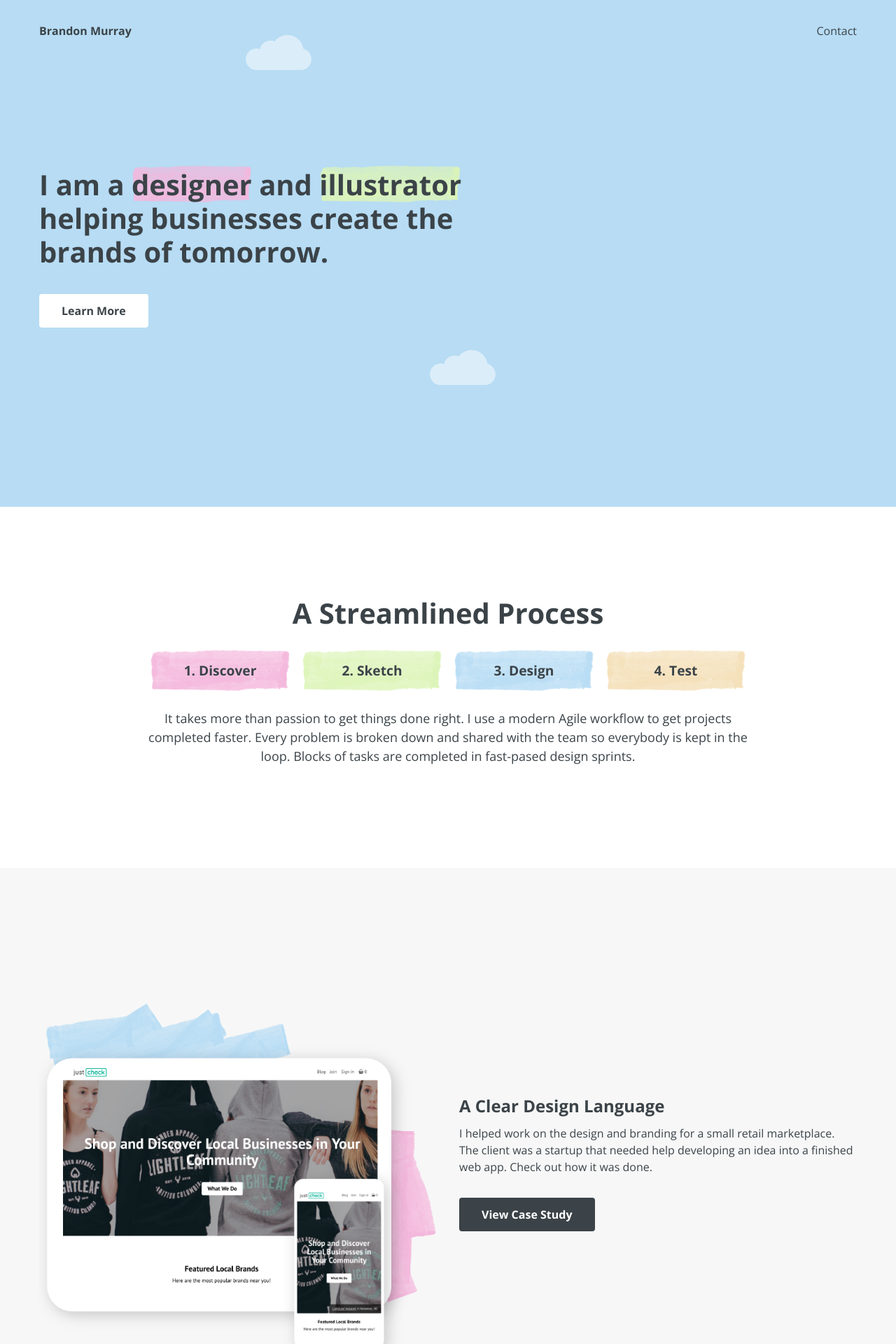
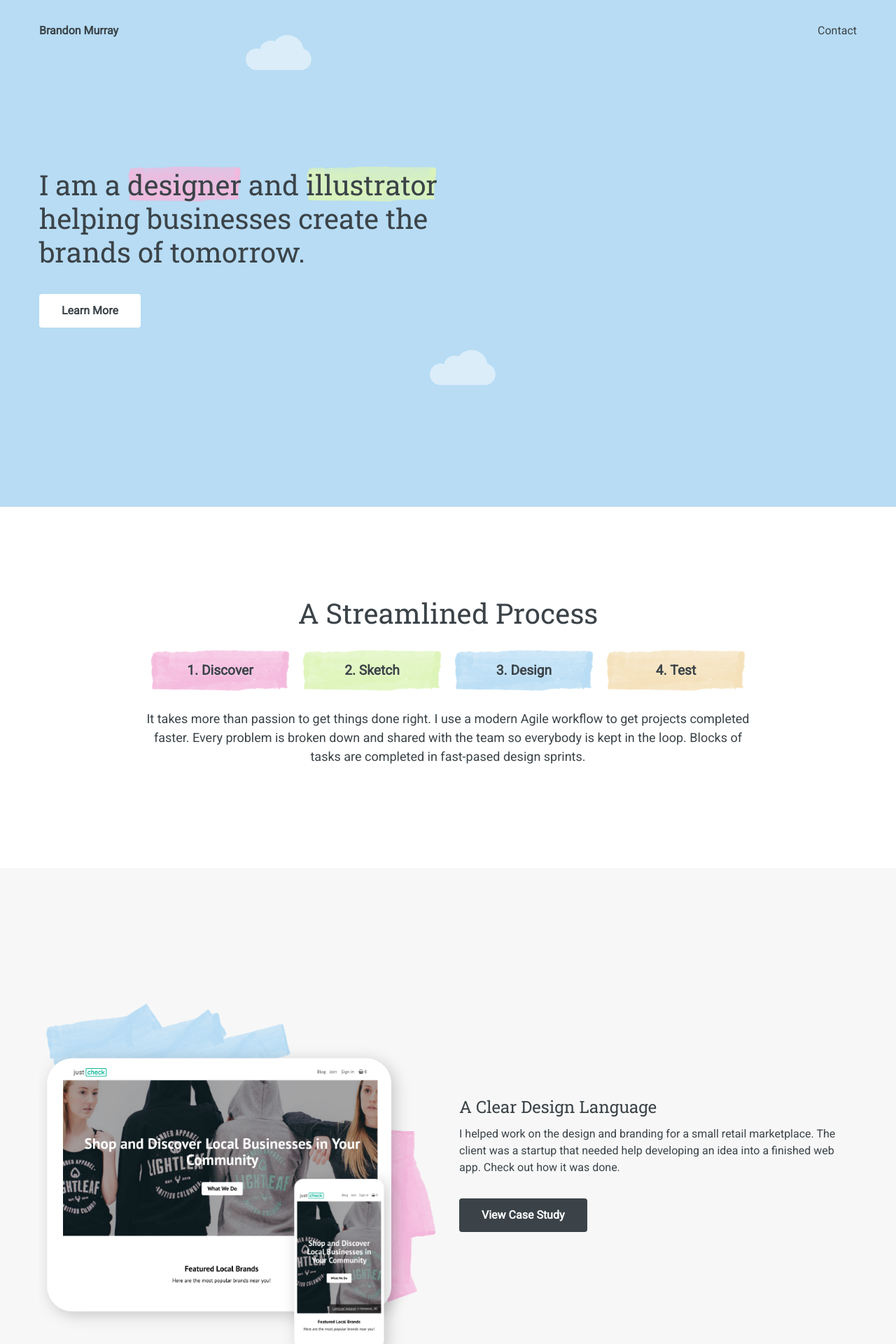
Before and after one commit to btmm/btmm.github.io, a Jekyll site: the page built from index.html, in a window 1280 px wide. Shown: the top 1920 px of the page at 70% size. Built offline with Jekyll 4.4.1, drawn with Linux system fonts in a browser that asks for light colours.

Commit message:
Change font to Roboto

```diff
--- a/_layouts/default.html
+++ b/_layouts/default.html
@@ -3,7 +3,7 @@
 	<head>
 		<title>{{ page.title }}</title>
 		<meta name="viewport" content="width=device-width, initial-scale=1.0">
-		<link rel="stylesheet" href="https://fonts.googleapis.com/css?family=Open+Sans:400,700">
+		<link rel="stylesheet" href="https://fonts.googleapis.com/css?family=Roboto+Slab|Roboto">
 		<link rel="stylesheet" href="/assets/default.css?{{ site.time | date: "%s" }}">
 		<!-- Google Analytics -->
 		<script async src="https://www.googletagmanager.com/gtag/js?id=UA-114694348-1"></script>
--- a/assets/default.css
+++ b/assets/default.css
@@ -35,14 +35,12 @@ img {
 /* Typography */
 html {
 	color: var(--dark-blue);
-	font: 16px/1.5 'Open Sans', sans-serif;
+	font: 16px/1.5 'Roboto', sans-serif;
 	scroll-behavior: smooth;
 }
 
 h1, h2, h3, h4 {
-	font-size: 1.25rem;
-	font-weight: bold;
-	line-height: 1.2;
+	font: 1.25rem/1.2 'Roboto Slab', sans-serif;
 	margin-bottom: 0.5em;
 }
 
```
